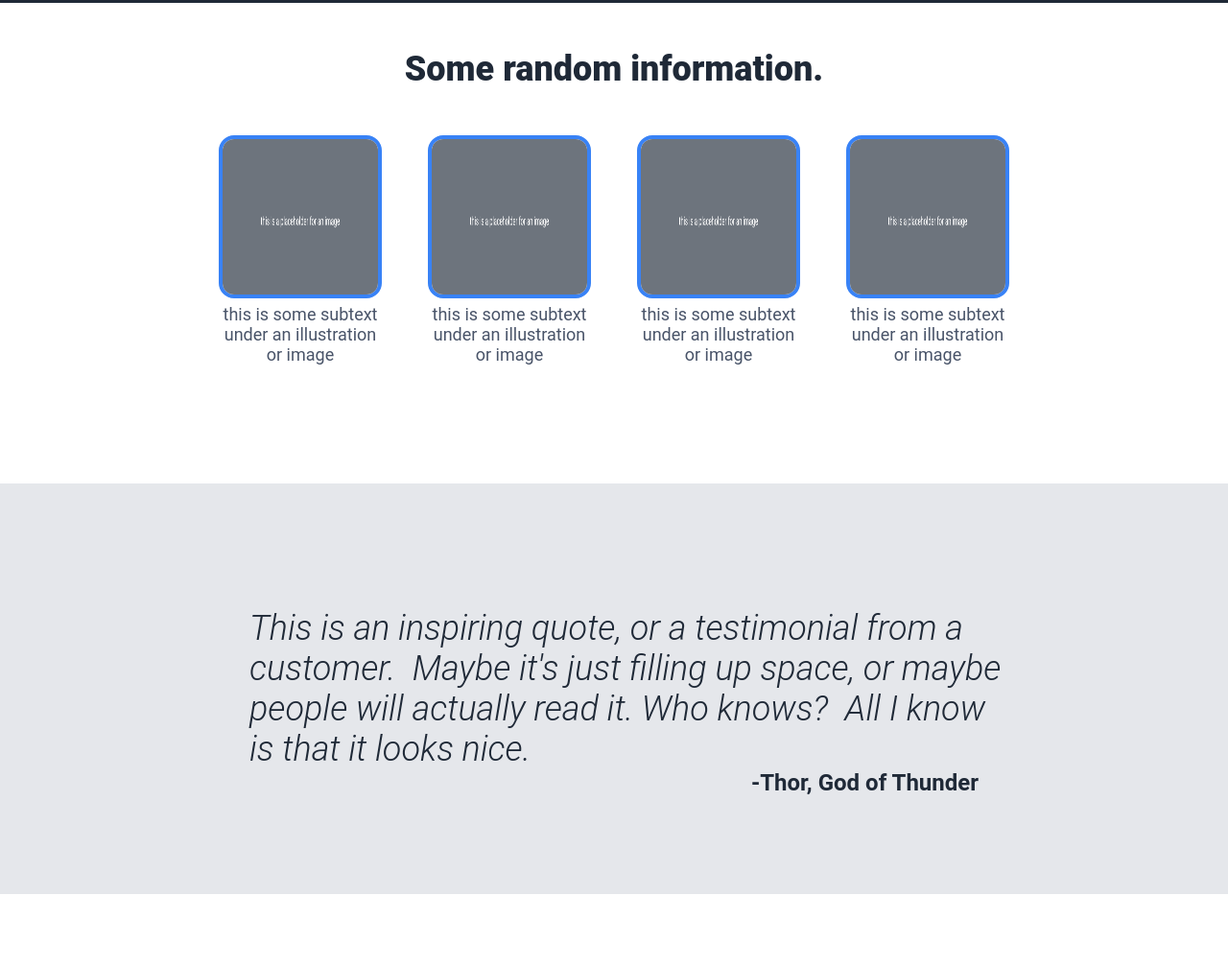
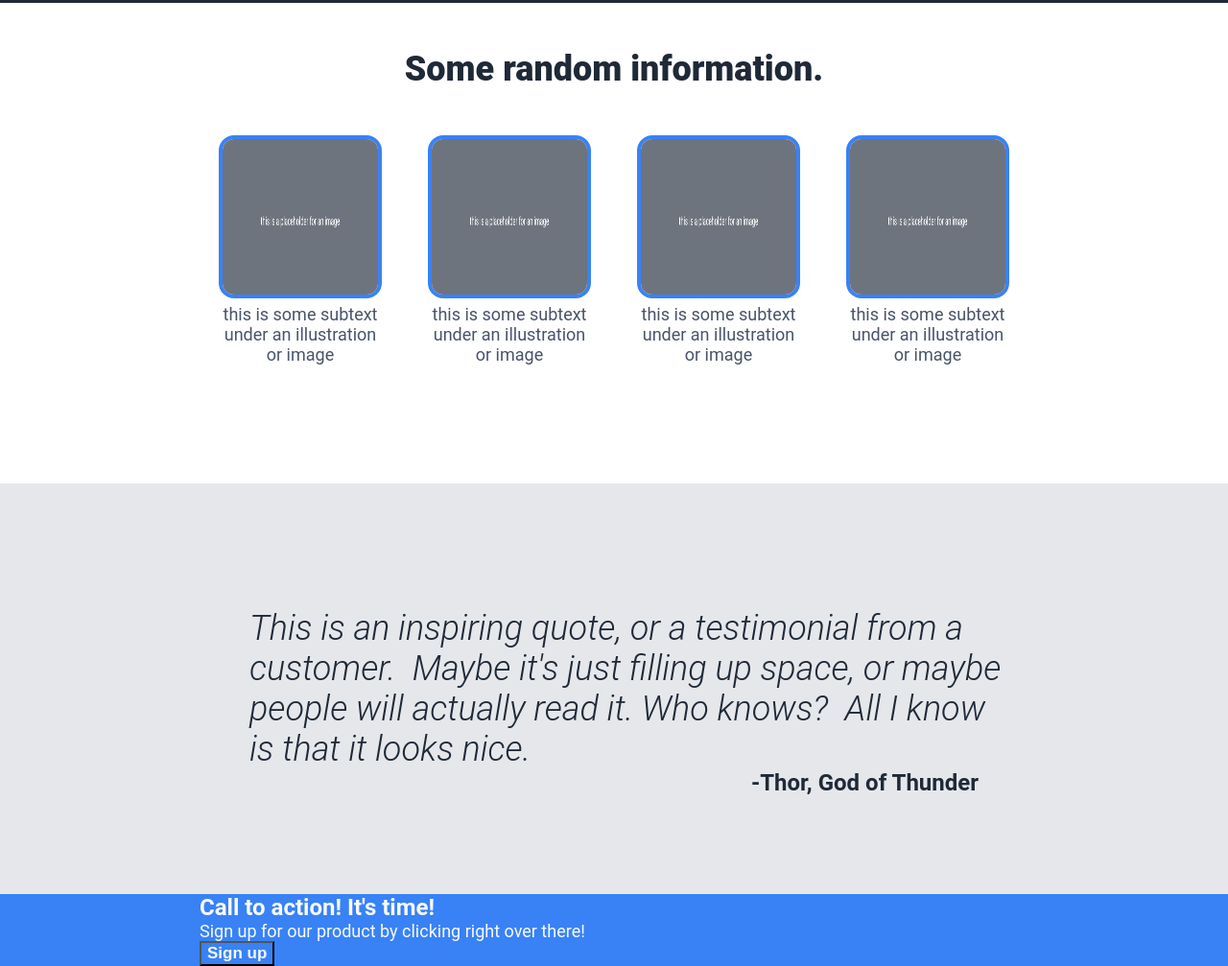
Before and after one commit to rc-gr/landing-page, a plain HTML site: page index.html in a window 1280 px wide. Shown: the part 542-1549 px from the top of the page at 96% size. Before the commit the page ends 1474 px from the top, so only its background shows below. Drawn offline with Linux system fonts and the light colour scheme.

Commit message:
Add initial HTML with styling classes for action

```diff
--- a/index.html
+++ b/index.html
@@ -68,8 +68,16 @@
     </div>
   </div>
 
-  <div class="action">
-
+  <div class="action bg-blue">
+    <div class="action-content">
+      <div class="action-heading fg-white font-size-24 font-bold">
+        Call to action! It's time!
+      </div>
+      <div class="action-sub fg-white font-size-18">
+        Sign up for our product by clicking right over there!
+      </div>
+    </div>
+    <button class="action-button bg-blue fg-white font-size-17 font-bold">Sign up</button>
   </div>
 
   <div class="footer">
```
